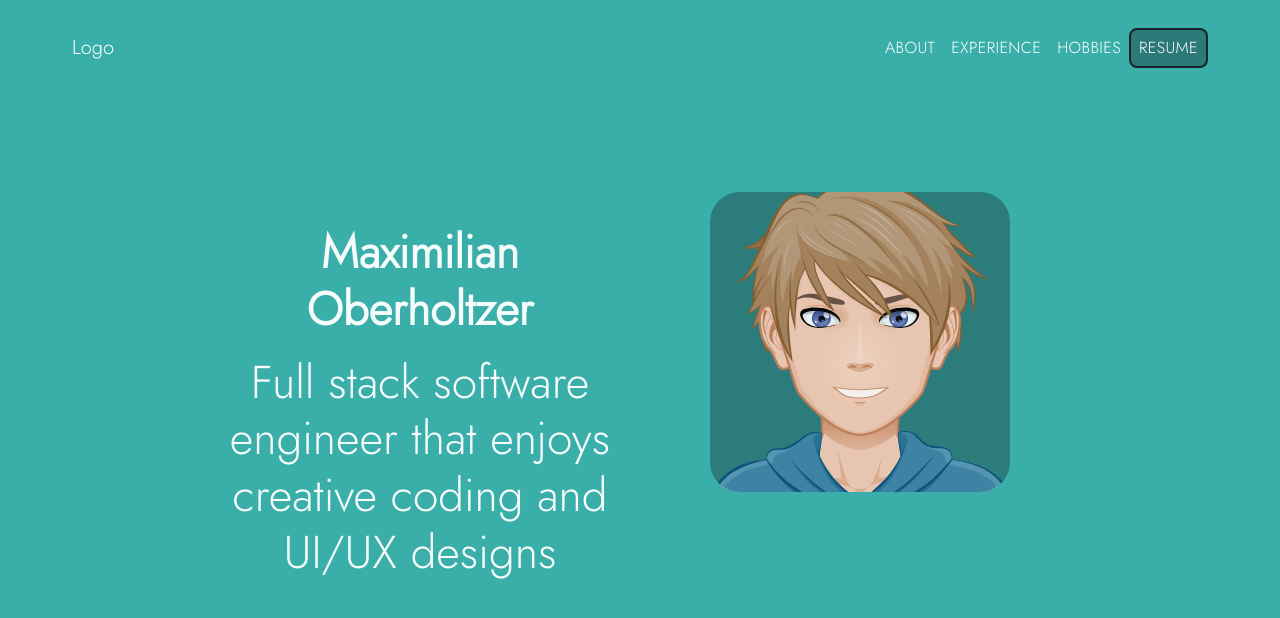
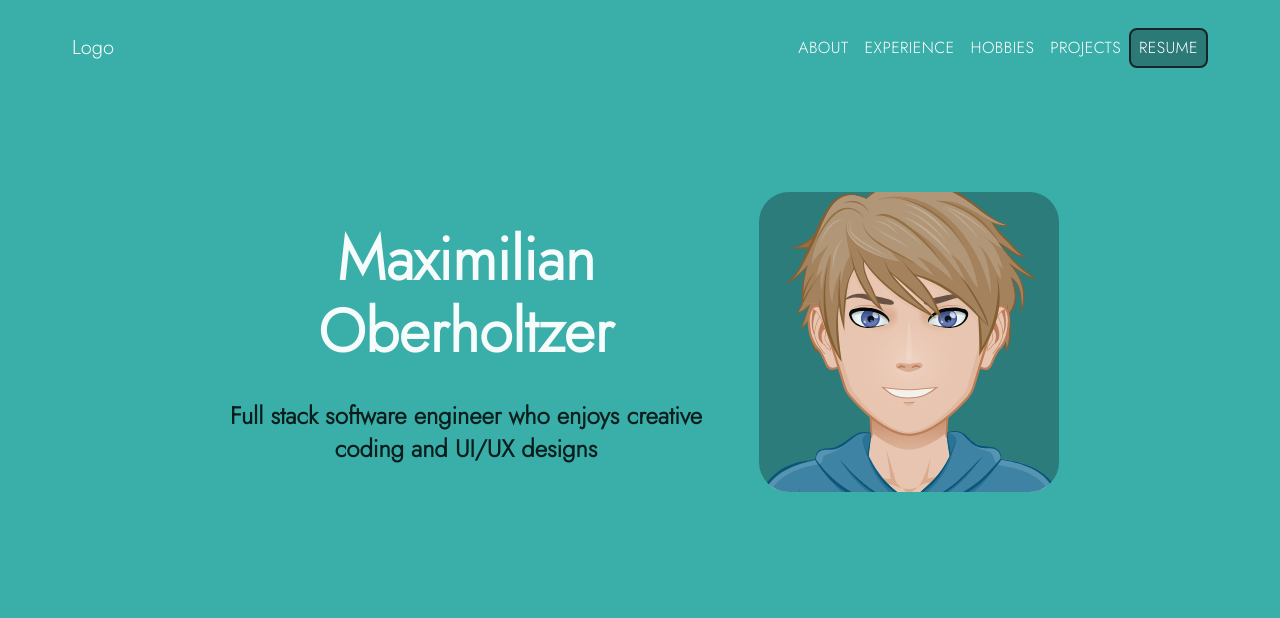
Before and after one commit to Maximilian-Oberholtzer/maximilian-portfolio, a React (Create React App) app: page / in a window 1280 px wide. Shown: the top 618 px of the page. Built offline with nearby package versions, Linux system fonts and the light colour scheme.

Commit message:
refactored custom styling and added style files

```diff
--- a/src/components/Loader.css
+++ /dev/null
@@ -1,3 +0,0 @@
-#loader path {
-  stroke-dashoffset: 0;
-}
--- a/src/components/Navbar.js
+++ b/src/components/Navbar.js
@@ -1,29 +1,16 @@
 import React, { useState, useEffect } from "react";
-import { makeStyles, useTheme } from "@material-ui/core/styles";
+import { useTheme } from "@material-ui/core/styles";
+import useStyles from "./Styles";
+import ResumePdf from "../assets/Maximilian Oberholtzer Resume 2023.pdf";
 import AppBar from "@material-ui/core/AppBar";
 import Toolbar from "@material-ui/core/Toolbar";
 import Typography from "@material-ui/core/Typography";
 import { Button } from "@mui/material";
 import "animate.css";
 
-const useStyles = makeStyles((theme) => ({
-  root: {
-    flexGrow: 1,
-  },
-  menuButton: {
-    marginRight: theme.spacing(2),
-  },
-  title: {
-    flexGrow: 1,
-  },
-  appBar: {
-    boxShadow: "none !important",
-    [theme.breakpoints.up("sm")]: {
-      backgroundColor: theme.palette.background.default,
-      boxShadow: theme.shadows[3],
-    },
-  },
-}));
+const resumeClick = () => {
+  window.open(ResumePdf, "_blank");
+};
 
 const Navbar = () => {
   const classes = useStyles();
@@ -42,14 +29,7 @@ const Navbar = () => {
 
   return (
     <div className={classes.root}>
-      <AppBar
-        position="fixed"
-        className={classes.appBar}
-        style={{
-          backgroundColor: theme.palette.mainBlue.main,
-          padding: "1rem 3rem 1rem 3rem",
-        }}
-      >
+      <AppBar position="fixed" className={classes.appBar}>
         <Toolbar>
           <Typography variant="h6" className={classes.title}>
             Logo
@@ -71,13 +51,15 @@ const Navbar = () => {
             </Button>
           </div>
           <div class="animate__animated animate__fadeInDown">
+            <Button color="inherit">
+              <Typography>Projects</Typography>
+            </Button>
+          </div>
+          <div class="animate__animated animate__fadeInDown">
             <Button
+              className={classes.resumeButton}
               color="inherit"
-              style={{
-                border: `2px solid ${theme.palette.darkBlue.main}`,
-                borderRadius: "8px",
-                backgroundColor: theme.palette.secondBlue.main,
-              }}
+              onClick={resumeClick}
             >
               <Typography> Resume</Typography>
             </Button>
--- /dev/null
+++ b/src/components/Styles.js
@@ -0,0 +1,28 @@
+import { makeStyles } from "@material-ui/core";
+
+const useStyles = makeStyles((theme) => ({
+  /////////////////
+  //Navbar Styles//
+  /////////////////
+  root: {
+    flexGrow: 1,
+  },
+  menuButton: {
+    marginRight: theme.spacing(2),
+  },
+  title: {
+    flexGrow: 1,
+  },
+  appBar: {
+    boxShadow: "none !important",
+    backgroundColor: theme.palette.mainBlue.main + " !important",
+    padding: "1rem 3rem 1rem 3rem",
+  },
+  resumeButton: {
+    border: `2px solid ${theme.palette.darkBlue.main} !important`,
+    borderRadius: "8px !important",
+    backgroundColor: theme.palette.secondBlue.main + " !important",
+  },
+}));
+
+export default useStyles;
--- a/src/components/sections/Hero.js
+++ b/src/components/sections/Hero.js
@@ -1,32 +1,11 @@
 import React from "react";
-import { makeStyles, useTheme } from "@material-ui/core/styles";
+import { useTheme } from "@material-ui/core/styles";
+import useStyles from "./Styles";
 import Container from "@material-ui/core/Container";
 import Grid from "@material-ui/core/Grid";
 import Typography from "@material-ui/core/Typography";
 import maxAvatar from "../../assets/max_avatar.svg";
 import "animate.css";
-
-const useStyles = makeStyles((theme) => ({
-  root: {
-    backgroundColor: theme.palette.mainBlue.main,
-    padding: "12rem 12rem 12rem 12rem",
-    height: "100vh",
-  },
-  container: {
-    display: "flex",
-    flexDirection: "column",
-    alignItems: "center",
-  },
-  text: {
-    color: theme.palette.common.white,
-    marginTop: theme.spacing(4),
-    fontSize: "46px",
-  },
-  title: {
-    fontWeight: "bold",
-    marginBottom: theme.spacing(2),
-  },
-}));
 
 const Hero = () => {
   const classes = useStyles();
@@ -35,37 +14,26 @@ const Hero = () => {
   return (
     <section className={classes.root}>
       <Container className={classes.container}>
-        <Grid container spacing={4}>
-          <Grid
-            item
-            xs={12}
-            sm={6}
-            style={{
-              textAlign: "center",
-              animation: "fadeIn",
-              animationDuration: "2s",
-            }}
-          >
-            <Typography className={classes.text} component="h1" variant="h4">
-              <div className={classes.title}>Maximilian Oberholtzer</div>
-              Full stack software engineer that enjoys creative coding and UI/UX
+        <Grid container spacing={6} className={classes.heroGrid}>
+          <Grid item className={classes.heroText}>
+            <Typography
+              className={classes.heroTitle}
+              component="h1"
+              variant="h2"
+            >
+              Maximilian Oberholtzer
+            </Typography>
+            <Typography
+              className={classes.heroSubText}
+              component="h1"
+              variant="h5"
+            >
+              Full stack software engineer who enjoys creative coding and UI/UX
               designs
             </Typography>
           </Grid>
-          <Grid item xs={12} sm={6} style={{ textAlign: "center" }}>
-            <img
-              alt=""
-              src={maxAvatar}
-              style={{
-                animation: "fadeIn",
-                animationDuration: "2s",
-                width: "300px",
-                minWidth: "300px",
-                borderRadius: "30px",
-                //border: `4px solid ${theme.palette.secondBlue.main}`,
-                backgroundColor: theme.palette.secondBlue.main,
-              }}
-            />
+          <Grid item style={{}}>
+            <img alt="" src={maxAvatar} className={classes.heroImage} />
           </Grid>
         </Grid>
       </Container>
--- /dev/null
+++ b/src/components/sections/Styles.js
@@ -0,0 +1,48 @@
+import { makeStyles } from "@material-ui/core";
+
+const useStyles = makeStyles((theme) => ({
+  ///////////////
+  //Hero Styles//
+  ///////////////
+  root: {
+    backgroundColor: theme.palette.mainBlue.main,
+    padding: "12rem 12rem 12rem 12rem",
+    minHeight: "100vh",
+  },
+  container: {
+    display: "flex",
+    flexDirection: "column",
+    alignItems: "center",
+  },
+  heroGrid: {
+    alignItems: "center",
+    justifyContent: "center",
+  },
+  heroText: {
+    textAlign: "center",
+    animation: "fadeIn",
+    animationDuration: "2s",
+    width: "60%",
+    minWidth: "0",
+  },
+  heroTitle: {
+    fontWeight: "bold",
+    color: theme.palette.common.white,
+    marginBottom: theme.spacing(2),
+  },
+  heroSubText: {
+    marginTop: theme.spacing(4),
+    fontWeight: "bold",
+  },
+  heroImage: {
+    animation: "fadeIn",
+    animationDuration: "2s",
+    width: "300px",
+    minWidth: "300px",
+    borderRadius: "30px",
+    backgroundColor: theme.palette.secondBlue.main,
+    textAlign: "center",
+  },
+}));
+
+export default useStyles;
--- a/src/index.css
+++ b/src/index.css
@@ -8,6 +8,20 @@ body {
   background-color: #3aafa9 !important;
 }
 
+body::-webkit-scrollbar {
+  width: 0.4em;
+  background-color: #f5f5f5;
+}
+
+body::-webkit-scrollbar-thumb {
+  background-color: #2b7a78;
+}
+
+body::-webkit-scrollbar-track {
+  -webkit-box-shadow: inset 0 0 6px rgba(0, 0, 0, 0.3);
+  background-color: #f5f5f5;
+}
+
 code {
   font-family: source-code-pro, Menlo, Monaco, Consolas, "Courier New",
     monospace;
```
Also changed, not shown: src/components/Loader.js, 1 other file (tests, documents, lock files or other folders).
